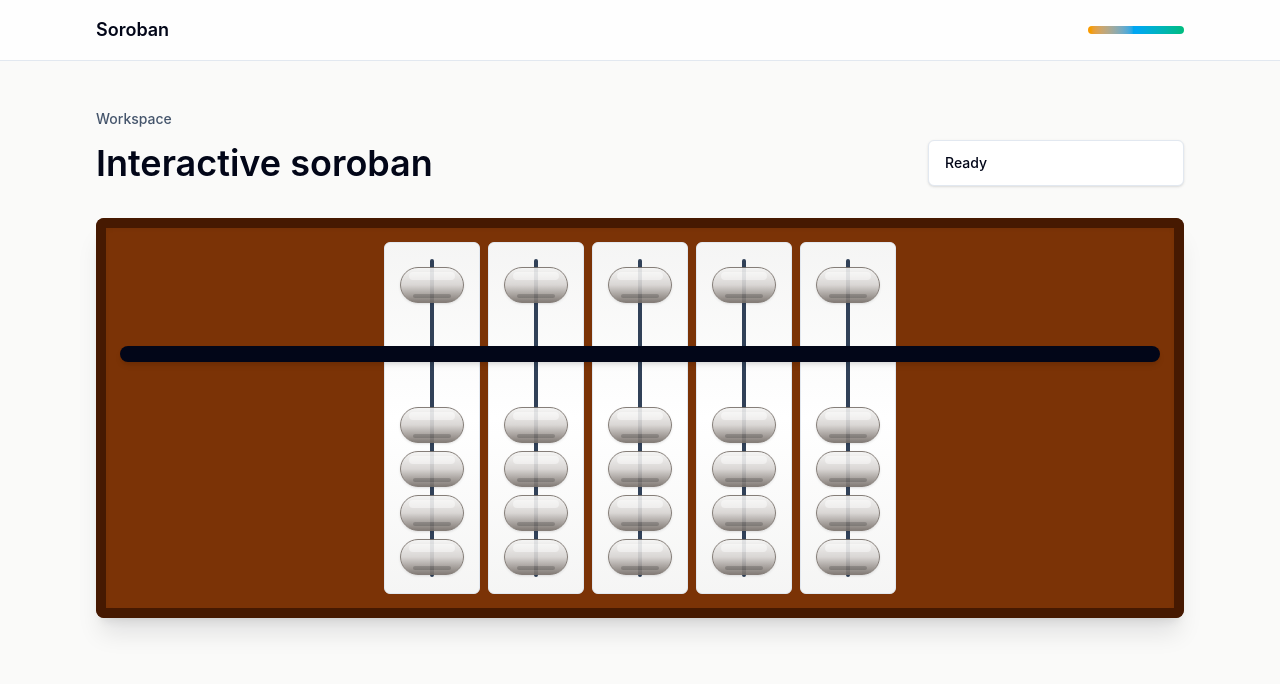
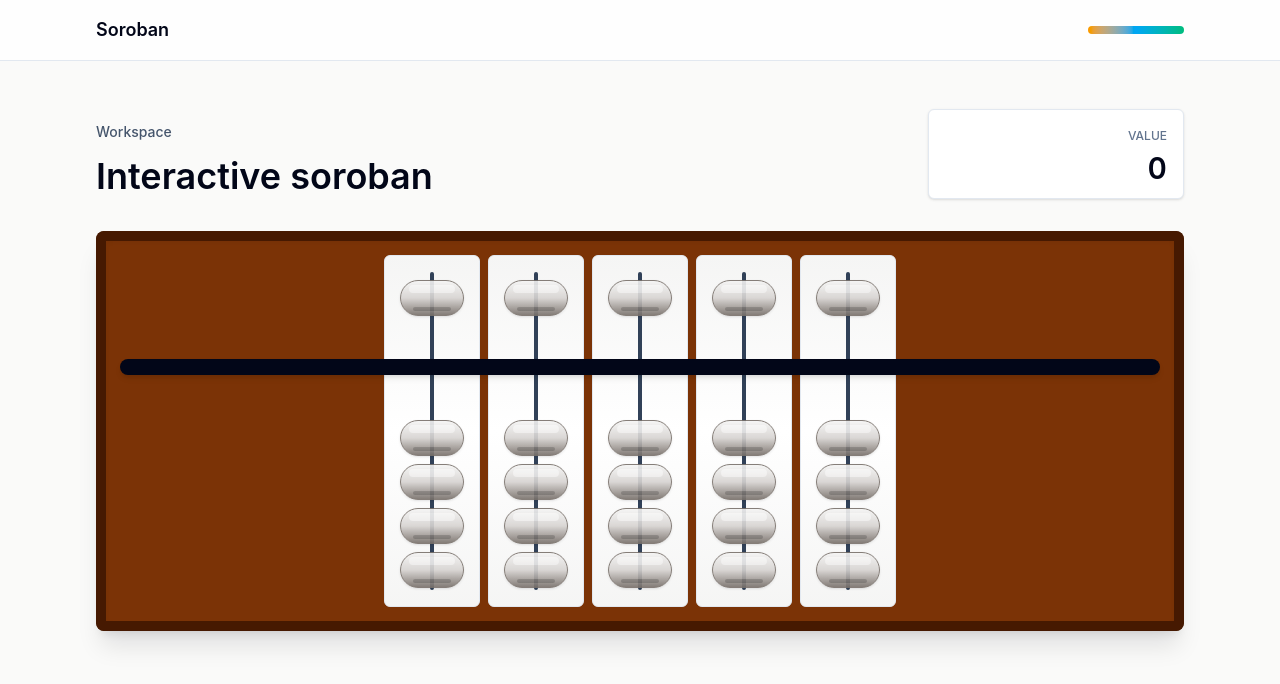
Before and after one commit to mtplayground/alex-1883-test-43, a React (Vite) app: page / in a window 1280 px wide. Shown: the top 684 px of the page. Built offline with nearby package versions, Linux system fonts and the light colour scheme.

Commit message:
feat: Live value readout display

```diff
--- a/src/App.tsx
+++ b/src/App.tsx
@@ -1,9 +1,12 @@
-import { useState } from 'react'
+import { useMemo, useState } from 'react'
 import { SorobanFrame } from './components/SorobanFrame'
+import { ValueReadout } from './components/ValueReadout'
 import { createBoard } from './model/soroban'
+import { computeBoardValue } from './model/value'
 
 function App() {
   const [board, setBoard] = useState(() => createBoard())
+  const boardValue = useMemo(() => computeBoardValue(board), [board])
 
   return (
     <div className="flex min-h-screen flex-col bg-stone-50 text-slate-950">
@@ -22,9 +25,7 @@ function App() {
               Interactive soroban
             </h2>
           </div>
-          <div className="rounded-md border border-slate-200 bg-white px-4 py-3 text-sm text-slate-600 shadow-sm">
-            <span className="font-medium text-slate-950">Ready</span>
-          </div>
+          <ValueReadout value={boardValue} />
         </section>
 
         <SorobanFrame board={board} onChange={setBoard} />
--- /dev/null
+++ b/src/components/ValueReadout.tsx
@@ -0,0 +1,33 @@
+const decimalFormatter = new Intl.NumberFormat('en-US')
+
+export interface ValueReadoutProps {
+  value: number
+  className?: string
+}
+
+export function ValueReadout({ value, className }: ValueReadoutProps) {
+  return (
+    <output
+      aria-label="Decimal value"
+      aria-live="polite"
+      className={valueReadoutClassName(className)}
+      data-value={value}
+    >
+      <span className="text-xs font-medium uppercase text-slate-500">
+        Value
+      </span>
+      <span className="mt-1 block text-3xl font-semibold tabular-nums text-slate-950">
+        {decimalFormatter.format(value)}
+      </span>
+    </output>
+  )
+}
+
+function valueReadoutClassName(className?: string): string {
+  return [
+    'rounded-md border border-slate-200 bg-white px-4 py-3 text-right shadow-sm',
+    className,
+  ]
+    .filter(Boolean)
+    .join(' ')
+}
```
